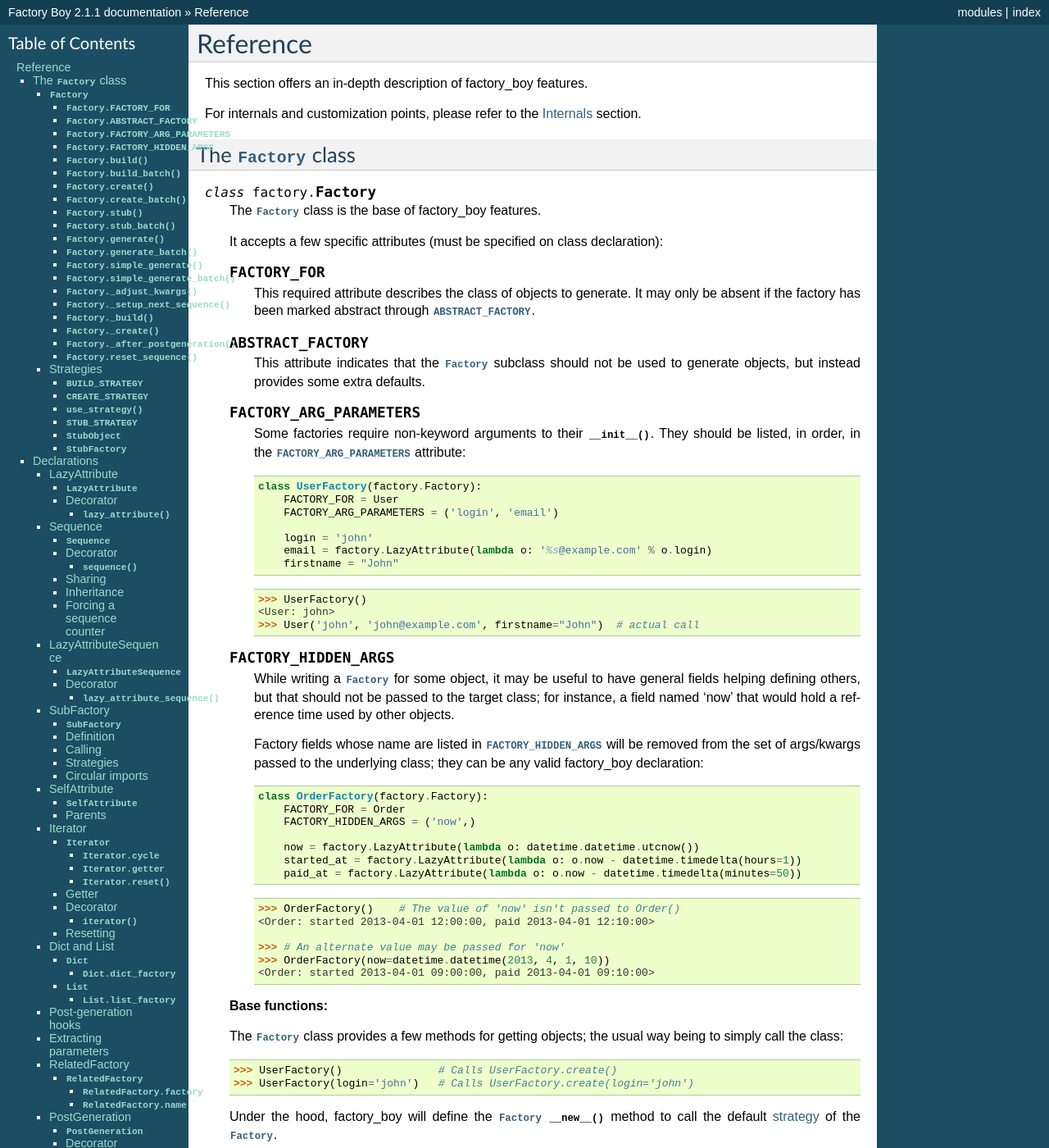
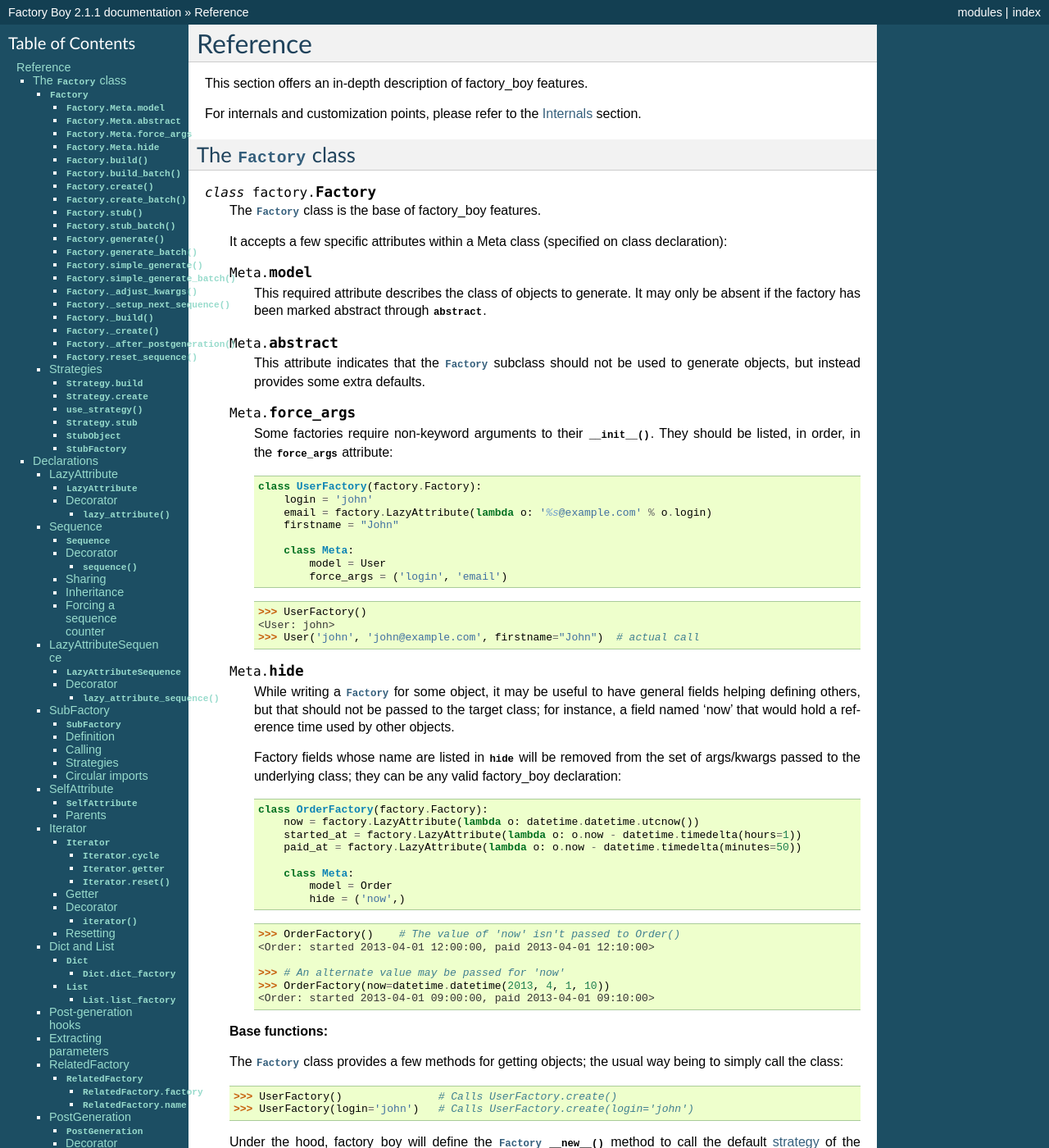
Before and after one commit to FactoryBoy/factory_boy, a Sphinx documentation site: the page built from docs/reference.rst, in a window 1280 px wide and 1400 px high. Shown: the whole window at 82% size. Built offline with Sphinx 7.4.7, drawn with Linux system fonts in a browser that asks for light colours; some of the changed text lies outside the part shown.

Commit message:
Update documentation to reflect Meta options class

```diff
--- a/docs/reference.rst
+++ b/docs/reference.rst
@@ -15,62 +15,64 @@ The :class:`Factory` class
 
     The :class:`Factory` class is the base of factory_boy features.
 
-    It accepts a few specific attributes (must be specified on class declaration):
-
-    .. attribute:: FACTORY_FOR
+    It accepts a few specific attributes within a Meta class (specified on class declaration):
+
+    .. attribute:: Meta.model
 
         This required attribute describes the class of objects to generate.
         It may only be absent if the factory has been marked abstract through
-        :attr:`ABSTRACT_FACTORY`.
-
-    .. attribute:: ABSTRACT_FACTORY
+        :attr:`abstract`.
+
+    .. attribute:: Meta.abstract
 
         This attribute indicates that the :class:`Factory` subclass should not
         be used to generate objects, but instead provides some extra defaults.
 
-    .. attribute:: FACTORY_ARG_PARAMETERS
+    .. attribute:: Meta.force_args
 
         Some factories require non-keyword arguments to their :meth:`~object.__init__`.
-        They should be listed, in order, in the :attr:`FACTORY_ARG_PARAMETERS`
+        They should be listed, in order, in the :attr:`force_args`
         attribute:
 
         .. code-block:: python
 
             class UserFactory(factory.Factory):
-                FACTORY_FOR = User
-                FACTORY_ARG_PARAMETERS = ('login', 'email')
-
                 login = 'john'
                 email = factory.LazyAttribute(lambda o: '%s@example.com' % o.login)
                 firstname = "John"
 
+                class Meta:
+                    model = User
+                    force_args = ('login', 'email')
+
         .. code-block:: pycon
 
             >>> UserFactory()
             <User: john>
             >>> User('john', 'john@example.com', firstname="John")  # actual call
 
-    .. attribute:: FACTORY_HIDDEN_ARGS
+    .. attribute:: Meta.hide
 
         While writing a :class:`Factory` for some object, it may be useful to
         have general fields helping defining others, but that should not be
         passed to the target class; for instance, a field named 'now' that would
         hold a reference time used by other objects.
 
-        Factory fields whose name are listed in :attr:`FACTORY_HIDDEN_ARGS` will
+        Factory fields whose name are listed in :attr:`hide` will
         be removed from the set of args/kwargs passed to the underlying class;
         they can be any valid factory_boy declaration:
 
         .. code-block:: python
 
             class OrderFactory(factory.Factory):
-                FACTORY_FOR = Order
-                FACTORY_HIDDEN_ARGS = ('now',)
-
                 now = factory.LazyAttribute(lambda o: datetime.datetime.utcnow())
                 started_at = factory.LazyAttribute(lambda o: o.now - datetime.timedelta(hours=1))
                 paid_at = factory.LazyAttribute(lambda o: o.now - datetime.timedelta(minutes=50))
 
+                class Meta:
+                    model = Order
+                    hide = ('now',)
+
         .. code-block:: pycon
 
             >>> OrderFactory()    # The value of 'now' isn't passed to Order()
@@ -159,7 +161,7 @@ The :class:`Factory` class
         The :meth:`_adjust_kwargs` extension point allows for late fields tuning.
 
         It is called once keyword arguments have been resolved and post-generation
-        items removed, but before the :attr:`FACTORY_ARG_PARAMETERS` extraction
+        items removed, but before the :attr:`force_args` extraction
         phase.
 
         .. code-block:: python
@@ -191,7 +193,7 @@ The :class:`Factory` class
         .. OHAI_VIM*
 
         This class method is called whenever a new instance needs to be built.
-        It receives the target class (provided to :attr:`FACTORY_FOR`), and
+        It receives the target class (provided to :attr:`model`), and
         the positional and keyword arguments to use for the class once all has
         been computed.
 
@@ -211,7 +213,8 @@ The :class:`Factory` class
         .. code-block:: python
 
             class BaseBackendFactory(factory.Factory):
-                ABSTRACT_FACTORY = True
+                class Meta:
+                    abstract = True
 
                 def _create(cls, target_class, *args, **kwargs):
                     obj = target_class(*args, **kwargs)
@@ -251,7 +254,7 @@ The :class:`Factory` class
             >>> SomeFactory._next_sequence
             4
 
-        Since subclasses of a non-:attr:`abstract <factory.Factory.ABSTRACT_FACTORY>`
+        Since subclasses of a non-:attr:`abstract <factory.Factory.Meta.abstract`
         :class:`~factory.Factory` share the same sequence counter, special care needs
         to be taken when resetting the counter of such a subclass.
 
@@ -284,16 +287,16 @@ Strategies
 factory_boy supports two main strategies for generating instances, plus stubs.
 
 
-.. data:: BUILD_STRATEGY
+.. data:: Strategy.build
 
     The 'build' strategy is used when an instance should be created,
     but not persisted to any datastore.
 
     It is usually a simple call to the :meth:`~object.__init__` method of the
-    :attr:`~Factory.FACTORY_FOR` class.
-
-
-.. data:: CREATE_STRATEGY
+    :attr:`~Factory.Meta.model` class.
+
+
+.. data:: Strategy.create
 
     The 'create' strategy builds and saves an instance into its appropriate datastore.
 
@@ -313,7 +316,7 @@ factory_boy supports two main strategies for generating instances, plus stubs.
                  when using the ``create`` strategy.
 
                  That policy will be used if the
-                 :attr:`associated class <Factory.FACTORY_FOR>` has an ``objects``
+                 :attr:`associated class <Factory.Meta.model>` has an ``objects``
                  attribute *and* the :meth:`~Factory._create` classmethod of the
                  :class:`Factory` wasn't overridden.
 
@@ -326,15 +329,15 @@ factory_boy supports two main strategies for generating instances, plus stubs.
 
     .. code-block:: python
 
-        @use_strategy(factory.BUILD_STRATEGY)
+        @use_strategy(factory.Strategy.build)
         class UserBuildingFactory(UserFactory):
             pass
 
 
-.. data:: STUB_STRATEGY
+.. data:: Strategy.stub
 
     The 'stub' strategy is an exception in the factory_boy world: it doesn't return
-    an instance of the :attr:`~Factory.FACTORY_FOR` class, and actually doesn't
+    an instance of the :attr:`~Factory.Meta.model` class, and actually doesn't
     require one to be present.
 
     Instead, it returns an instance of :class:`StubObject` whose attributes have been
@@ -356,7 +359,7 @@ factory_boy supports two main strategies for generating instances, plus stubs.
 
 .. class:: StubFactory(Factory)
 
-    An :attr:`abstract <Factory.ABSTRACT_FACTORY>` :class:`Factory`,
+    An :attr:`abstract <Factory.Meta.abstract>` :class:`Factory`,
     with a default strategy set to :data:`STUB_STRATEGY`.
 
 
@@ -379,10 +382,11 @@ accept the object being built as sole argument, and return a value.
 .. code-block:: python
 
     class UserFactory(factory.Factory):
-        FACTORY_FOR = User
-
         username = 'john'
         email = factory.LazyAttribute(lambda o: '%s@example.com' % o.username)
+
+        class Meta:
+            model = User
 
 .. code-block:: pycon
 
@@ -414,9 +418,10 @@ return value of the method:
 .. code-block:: python
 
     class UserFactory(factory.Factory)
-        FACTORY_FOR = User
-
         name = u"Jean"
+
+        class Meta:
+            model = User
 
         @factory.lazy_attribute
         def email(self):
@@ -452,9 +457,10 @@ This declaration takes a single argument, a function accepting a single paramete
 .. code-block:: python
 
     class UserFactory(factory.Factory)
-        FACTORY_FOR = User
-
         phone = factory.Sequence(lambda n: '123-555-%04d' % n)
+
+        class Meta:
+            model = User
 
 .. code-block:: pycon
 
@@ -477,7 +483,8 @@ be the sequence counter - this might be confusing:
 .. code-block:: python
 
     class UserFactory(factory.Factory)
-        FACTORY_FOR = User
+        class Meta:
+            model = User
 
         @factory.sequence
         def phone(n):
@@ -502,10 +509,11 @@ The sequence counter is shared across all :class:`Sequence` attributes of the
 .. code-block:: python
 
     class UserFactory(factory.Factory):
-        FACTORY_FOR = User
-
         phone = factory.Sequence(lambda n: '%04d' % n)
         office = factory.Sequence(lambda n: 'A23-B%03d' % n)
+
+        class Meta:
+            model = User
 
 .. code-block:: pycon
 
@@ -526,9 +534,10 @@ sequence counter is shared:
 .. code-block:: python
 
     class UserFactory(factory.Factory):
-        FACTORY_FOR = User
-
         phone = factory.Sequence(lambda n: '123-555-%04d' % n)
+
+        class Meta:
+            model = User
 
 
     class EmployeeFactory(UserFactory):
@@ -561,9 +570,10 @@ class-level value.
 .. code-block:: python
 
     class UserFactory(factory.Factory):
-        FACTORY_FOR = User
-
         uid = factory.Sequence(int)
+
+        class Meta:
+            model = User
 
 .. code-block:: pycon
 
@@ -596,10 +606,11 @@ It takes a single argument, a function whose two parameters are, in order:
 .. code-block:: python
 
     class UserFactory(factory.Factory):
-        FACTORY_FOR = User
-
         login = 'john'
         email = factory.LazyAttributeSequence(lambda o, n: '%s@s%d.example.com' % (o.login, n))
+
+        class Meta:
+            model = User
 
 .. code-block:: pycon
 
@@ -620,9 +631,10 @@ handles more complex cases:
 .. code-block:: python
 
     class UserFactory(factory.Factory):
-        FACTORY_FOR = User
-
         login = 'john'
+
+        class Meta:
+            model = User
 
         @lazy_attribute_sequence
         def email(self, n):
@@ -657,9 +669,10 @@ The :class:`SubFactory` attribute should be called with:
           .. code-block:: python
 
               class FooFactory(factory.Factory):
-                  FACTORY_FOR = Foo
-
                   bar = factory.SubFactory(BarFactory)  # Not BarFactory()
+
+                  class Meta:
+                      model = Foo
 
 
 Definition
@@ -670,21 +683,23 @@ Definition
 
     # A standard factory
     class UserFactory(factory.Factory):
-        FACTORY_FOR = User
-
         # Various fields
         first_name = 'John'
         last_name = factory.Sequence(lambda n: 'D%se' % ('o' * n))  # De, Doe, Dooe, Doooe, ...
         email = factory.LazyAttribute(lambda o: '%s.%s@example.org' % (o.first_name.lower(), o.last_name.lower()))
 
+        class Meta:
+            model = User
+
     # A factory for an object with a 'User' field
     class CompanyFactory(factory.Factory):
-        FACTORY_FOR = Company
-
         name = factory.Sequence(lambda n: 'FactoryBoyz' + 'z' * n)
 
         # Let's use our UserFactory to create that user, and override its first name.
         owner = factory.SubFactory(UserFactory, first_name='Jack')
+
+        class Meta:
+            model = Company
 
 
 Calling
@@ -759,16 +774,18 @@ This issue can be handled by passing the absolute import path to the target
 .. code-block:: python
 
     class UserFactory(factory.Factory):
-        FACTORY_FOR = User
-
         username = 'john'
         main_group = factory.SubFactory('users.factories.GroupFactory')
 
+        class Meta:
+            model = User
+
     class GroupFactory(factory.Factory):
-        FACTORY_FOR = Group
-
         name = "MyGroup"
         owner = factory.SubFactory(UserFactory)
+
+        class Meta:
+            model = Group
 
 
 Obviously, such circular relationships require careful handling of loops:
@@ -793,10 +810,11 @@ That declaration takes a single argument, a dot-delimited path to the attribute
 .. code-block:: python
 
     class UserFactory(factory.Factory)
-        FACTORY_FOR = User
-
         birthdate = factory.Sequence(lambda n: datetime.date(2000, 1, 1) + datetime.timedelta(days=n))
         birthmonth = factory.SelfAttribute('birthdate.month')
+
+        class Meta:
+            model = User
 
 .. code-block:: pycon
 
@@ -819,16 +837,18 @@ gains an "upward" semantic through the double-dot notation, as used in Python im
 .. code-block:: python
 
     class UserFactory(factory.Factory):
-        FACTORY_FOR = User
-
         language = 'en'
 
+        class Meta:
+            model = User
+
 
     class CompanyFactory(factory.Factory):
-        FACTORY_FOR = Company
-
         country = factory.SubFactory(CountryFactory)
         owner = factory.SubFactory(UserFactory, language=factory.SelfAttribute('..country.language'))
+
+        class Meta:
+            model = Company
 
 .. code-block:: pycon
 
@@ -853,11 +873,13 @@ through the :attr:`~containers.LazyStub.factory_parent` attribute of the passed-
 .. code-block:: python
 
     class CompanyFactory(factory.Factory):
-        FACTORY_FOR = Company
         country = factory.SubFactory(CountryFactory)
         owner = factory.SubFactory(UserFactory,
             language=factory.LazyAttribute(lambda user: user.factory_parent.country.language),
         )
+
+        class Meta:
+            model = Company
 
 
 Iterator
@@ -931,11 +953,12 @@ adequate value.
 .. code-block:: python
 
     class UserFactory(factory.Factory):
-        FACTORY_FOR = User
-
         # CATEGORY_CHOICES is a list of (key, title) tuples
         category = factory.Iterator(User.CATEGORY_CHOICES, getter=lambda c: c[0])
 
+        class Meta:
+            model = User
+
 
 Decorator
 ~~~~~~~~~
@@ -952,7 +975,8 @@ use the :func:`iterator` decorator:
 .. code-block:: python
 
     class UserFactory(factory.Factory):
-        FACTORY_FOR = User
+        class Meta:
+            model = User
 
         @factory.iterator
         def name():
@@ -995,8 +1019,6 @@ with the :class:`Dict` and :class:`List` attributes:
     .. code-block:: python
 
         class UserFactory(factory.Factory):
-            FACTORY_FOR = User
-
             is_superuser = False
             roles = factory.Dict({
                 'role1': True,
@@ -1005,6 +1027,9 @@ with the :class:`Dict` and :class:`List` attributes:
                 'admin': factory.SelfAttribute('..is_superuser'),
             })
 
+            class Meta:
+                model = User
+
     .. note:: Declarations used as a :class:`Dict` values are evaluated within
               that :class:`Dict`'s context; this means that you must use
               the ``..foo`` syntax to access fields defined at the factory level.
@@ -1031,14 +1056,15 @@ with the :class:`Dict` and :class:`List` attributes:
     .. code-block:: python
 
         class UserFactory(factory.Factory):
-            FACTORY_FOR = User
-
             flags = factory.List([
                 'user',
                 'active',
                 'admin',
             ])
 
+            class Meta:
+                model = User
+
     .. code-block:: pycon
 
         >>> u = UserFactory(flags__2='superadmin')
@@ -1078,7 +1104,8 @@ For instance, a :class:`PostGeneration` hook is declared as ``post``:
 .. code-block:: python
 
     class SomeFactory(factory.Factory):
-        FACTORY_FOR = SomeObject
+        class Meta:
+            model = SomeObject
 
         @post_generation
         def post(self, create, extracted, **kwargs):
@@ -1093,7 +1120,7 @@ When calling the factory, some arguments will be extracted for this method:
 - Any argument starting with ``post__XYZ`` will be extracted, its ``post__`` prefix
   removed, and added to the kwargs passed to the post-generation hook.
 
-Extracted arguments won't be passed to the :attr:`~Factory.FACTORY_FOR` class.
+Extracted arguments won't be passed to the :attr:`~Factory.Meta.model` class.
 
 Thus, in the following call:
 
@@ -1107,7 +1134,7 @@ Thus, in the following call:
     )
 
 The ``post`` hook will receive ``1`` as ``extracted`` and ``{'y': 3, 'z__t': 42}``
-as keyword arguments; ``{'post_x': 2}`` will be passed to ``SomeFactory.FACTORY_FOR``.
+as keyword arguments; ``{'post_x': 2}`` will be passed to ``SomeFactory.Meta.model``.
 
 
 RelatedFactory
@@ -1149,24 +1176,27 @@ RelatedFactory
           .. code-block:: python
 
               class FooFactory(factory.Factory):
-                  FACTORY_FOR = Foo
-
                   bar = factory.RelatedFactory(BarFactory)  # Not BarFactory()
 
+                  class Meta:
+                      model = Foo
+
 
 .. code-block:: python
 
     class CityFactory(factory.Factory):
-        FACTORY_FOR = City
-
         capital_of = None
         name = "Toronto"
 
+        class Meta:
+            model = City
+
     class CountryFactory(factory.Factory):
-        FACTORY_FOR = Country
-
         lang = 'fr'
         capital_city = factory.RelatedFactory(CityFactory, 'capital_of', name="Paris")
+
+        class Meta:
+            model = Country
 
 .. code-block:: pycon
 
@@ -1225,12 +1255,13 @@ as ``callable(obj, create, extracted, **kwargs)``, where:
 .. code-block:: python
 
     class UserFactory(factory.Factory):
-        FACTORY_FOR = User
-
         login = 'john'
         make_mbox = factory.PostGeneration(
                 lambda obj, create, extracted, **kwargs: os.makedirs(obj.login))
 
+        class Meta:
+            model = User
+
 .. OHAI_VIM**
 
 Decorator
@@ -1245,9 +1276,10 @@ A decorator is also provided, decorating a single method accepting the same
 .. code-block:: python
 
     class UserFactory(factory.Factory):
-        FACTORY_FOR = User
-
         login = 'john'
+
+        class Meta:
+            model = User
 
         @factory.post_generation
         def mbox(self, create, extracted, **kwargs):
@@ -1281,7 +1313,7 @@ PostGenerationMethodCall
 
     .. attribute:: method_name
 
-        The name of the method to call on the :attr:`~Factory.FACTORY_FOR` object
+        The name of the method to call on the :attr:`~Factory.Meta.model` object
 
     .. attribute:: args
 
@@ -1305,11 +1337,12 @@ attribute like below:
 .. code-block:: python
 
     class UserFactory(factory.Factory):
-        FACTORY_FOR = User
-
         username = 'user'
         password = factory.PostGenerationMethodCall('set_password',
                                                     'defaultpassword')
+
+        class Meta:
+            model = User
 
 When we instantiate a user from the ``UserFactory``, the factory
 will create a password attribute by calling ``User.set_password('defaultpassword')``.
@@ -1355,12 +1388,13 @@ factory during instantiation.
     .. code-block:: python
 
         class UserFactory(factory.django.DjangoModelFactory):
-            FACTORY_FOR = User
-
             username = 'user'
             password = factory.PostGenerationMethodCall('set_password',
                                                         'defaultpassword')
 
+            class Meta:
+                model = User
+
 
 If instead the :class:`PostGenerationMethodCall` declaration uses two or
 more positional arguments, the overriding value must be an iterable. For
@@ -1369,10 +1403,11 @@ example, if we declared the ``password`` attribute like the following,
 .. code-block:: python
 
     class UserFactory(factory.Factory):
-        FACTORY_FOR = User
-
         username = 'user'
         password = factory.PostGenerationMethodCall('set_password', '', 'sha1')
+
+        class Meta:
+            model = User
 
 then we must be cautious to pass in an iterable for the ``password``
 keyword argument when creating an instance from the factory:
@@ -1432,32 +1467,31 @@ Lightweight factory declaration
         # This is equivalent to:
 
         class UserFactory(factory.Factory):
-            FACTORY_FOR = User
-
             login = 'john'
             email = factory.LazyAttribute(lambda u: '%s@example.com' % u.login)
 
-    An alternate base class to :class:`Factory` can be specified in the
-    ``FACTORY_CLASS`` argument:
+            class Meta:
+                model = User
+
+    An alternate base class to :class:`Factory` can be specified as a
+    ``base_class`` key in the ``_meta`` argument:
 
     .. code-block:: python
 
         UserFactory = make_factory(models.User,
             login='john',
             email=factory.LazyAttribute(lambda u: '%s@example.com' % u.login),
-            FACTORY_CLASS=factory.django.DjangoModelFactory,
+            _meta=dict(base_class=factory.django.DjangoModelFactory),
         )
 
         # This is equivalent to:
 
         class UserFactory(factory.django.DjangoModelFactory):
-            FACTORY_FOR = models.User
-
             login = 'john'
             email = factory.LazyAttribute(lambda u: '%s@example.com' % u.login)
 
-    .. versionadded:: 2.0.0
-        The ``FACTORY_CLASS`` kwarg was added in 2.0.0.
+            class Meta:
+                model = models.User
 
 
 Instance building
@@ -1466,8 +1500,8 @@ Instance building
 The :mod:`factory` module provides a bunch of shortcuts for creating a factory and
 extracting instances from them:
 
-.. function:: build(klass, FACTORY_CLASS=None, **kwargs)
-.. function:: build_batch(klass, size, FACTORY_CLASS=None, **kwargs)
+.. function:: build(klass, **kwargs)
+.. function:: build_batch(klass, size, **kwargs)
 
     Create a factory for :obj:`klass` using declarations passed in kwargs;
     return an instance built from that factory,
@@ -1476,12 +1510,11 @@ extracting instances from them:
     :param class klass: Class of the instance to build
     :param int size: Number of instances to build
     :param kwargs: Declarations to use for the generated factory
-    :param FACTORY_CLASS: Alternate base class (instead of :class:`Factory`)
-
-
-
-.. function:: create(klass, FACTORY_CLASS=None, **kwargs)
-.. function:: create_batch(klass, size, FACTORY_CLASS=None, **kwargs)
+
+
+
+.. function:: create(klass, **kwargs)
+.. function:: create_batch(klass, size, **kwargs)
 
     Create a factory for :obj:`klass` using declarations passed in kwargs;
     return an instance created from that factory,
@@ -1490,12 +1523,11 @@ extracting instances from them:
     :param class klass: Class of the instance to create
     :param int size: Number of instances to create
     :param kwargs: Declarations to use for the generated factory
-    :param FACTORY_CLASS: Alternate base class (instead of :class:`Factory`)
-
-
-
-.. function:: stub(klass, FACTORY_CLASS=None, **kwargs)
-.. function:: stub_batch(klass, size, FACTORY_CLASS=None, **kwargs)
+
+
+
+.. function:: stub(klass, **kwargs)
+.. function:: stub_batch(klass, size, **kwargs)
 
     Create a factory for :obj:`klass` using declarations passed in kwargs;
     return an instance stubbed from that factory,
@@ -1504,12 +1536,11 @@ extracting instances from them:
     :param class klass: Class of the instance to stub
     :param int size: Number of instances to stub
     :param kwargs: Declarations to use for the generated factory
-    :param FACTORY_CLASS: Alternate base class (instead of :class:`Factory`)
-
-
-
-.. function:: generate(klass, strategy, FACTORY_CLASS=None, **kwargs)
-.. function:: generate_batch(klass, strategy, size, FACTORY_CLASS=None, **kwargs)
+
+
+
+.. function:: generate(klass, strategy, **kwargs)
+.. function:: generate_batch(klass, strategy, size, **kwargs)
 
     Create a factory for :obj:`klass` using declarations passed in kwargs;
     return an instance generated from that factory with the :obj:`strategy` strategy,
@@ -1519,12 +1550,11 @@ extracting instances from them:
     :param str strategy: The strategy to use
     :param int size: Number of instances to generate
     :param kwargs: Declarations to use for the generated factory
-    :param FACTORY_CLASS: Alternate base class (instead of :class:`Factory`)
-
-
-
-.. function:: simple_generate(klass, create, FACTORY_CLASS=None, **kwargs)
-.. function:: simple_generate_batch(klass, create, size, FACTORY_CLASS=None, **kwargs)
+
+
+
+.. function:: simple_generate(klass, create, **kwargs)
+.. function:: simple_generate_batch(klass, create, size, **kwargs)
 
     Create a factory for :obj:`klass` using declarations passed in kwargs;
     return an instance generated from that factory according to the :obj:`create` flag,
@@ -1534,4 +1564,3 @@ extracting instances from them:
     :param bool create: Whether to build (``False``) or create (``True``) instances
     :param int size: Number of instances to generate
     :param kwargs: Declarations to use for the generated factory
-    :param FACTORY_CLASS: Alternate base class (instead of :class:`Factory`)
```
Also changed, not shown: docs/examples.rst (+6 -4 lines), docs/introduction.rst (+31 -21 lines), docs/orms.rst (+5 -4 lines), docs/recipes.rst (+43 -24 lines), 1 other file.
